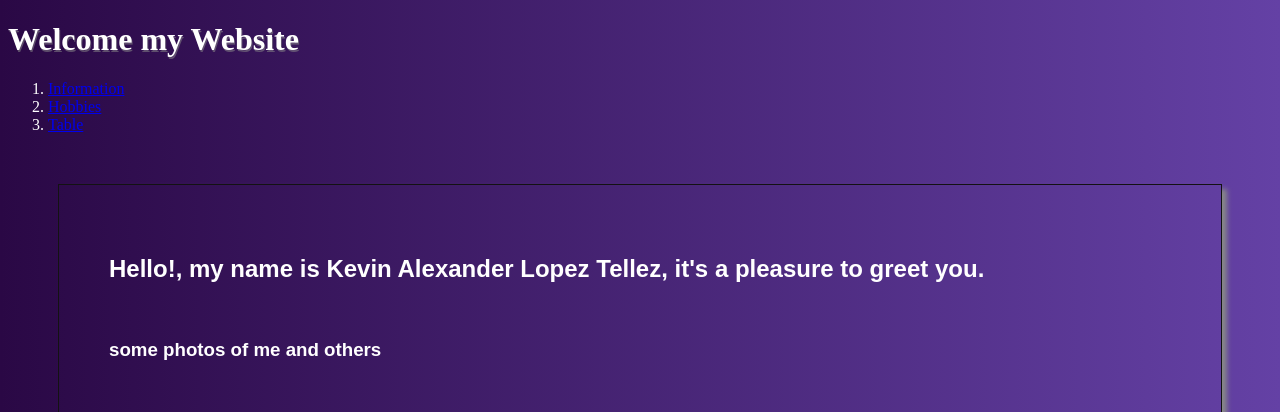
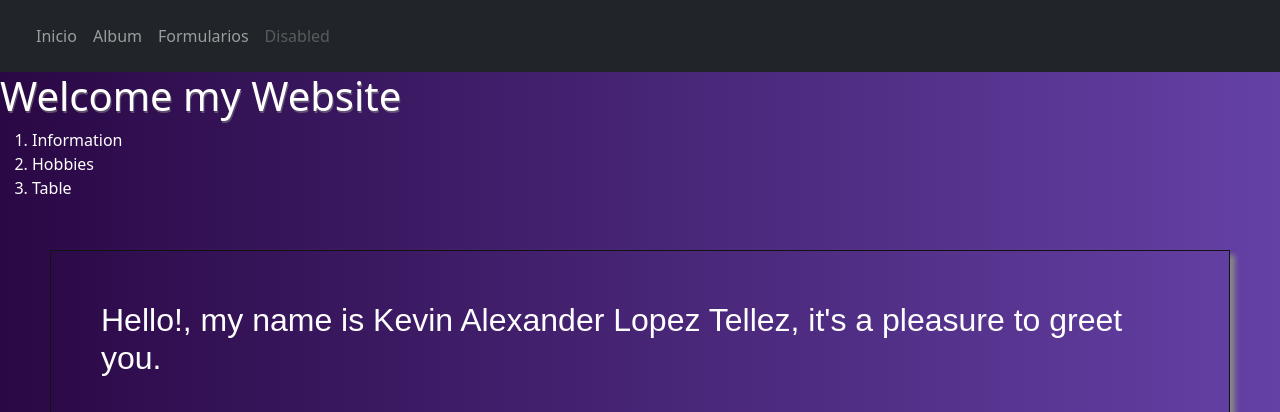
Before and after one commit to hashiramalopez100/cs50w-project0, a Flask app: page / in a window 1280 px wide. Shown: the top 412 px of the page. Run offline with Flask 2, Linux system fonts and the light colour scheme.

Commit message:
segundo  avance project0

```diff
--- a/app.py
+++ b/app.py
@@ -6,5 +6,13 @@ app = Flask(__name__)
 def home():
     return render_template("index.html")
 
+@app.route('/album')
+def album():
+    return render_template("album.html")
+
+@app.route('/formulario')
+def formulario():
+    return render_template("form.html")
+
 if __name__ == '__main__':
     app.run(debug=True)
--- a/static/style.css
+++ b/static/style.css
@@ -14,10 +14,39 @@ body{
 
     color: white;
 }
+
+#footer{
+position: fixed;
+position: bottom;
+}
+
+#album{
+border: solid black 2px;
+padding: 35px;
+margin: 30px;
+border-radius: 25px;
+box-shadow: rgb(76, 45, 117) 7px 3px 3.5px;
+}
+
+.img{
+    height: 250px;
+    width: 400;
+    padding: 10px;
+    margin: 15px;
+    box-shadow: inset;
+}
+
 #lista{
     border:2px solid #ffff;
     box-shadow: inset;
     border-radius: 50px;
+    text-decoration: none;
+}
+
+a{
+    text-decoration: none;
+    color: white;
+    text-justify: auto;
 }
 
 #title{
--- a/templates/index.html
+++ b/templates/index.html
@@ -8,9 +8,7 @@
 
     <div #lista>
         <ol>
-            <li>
-               <a href="#section1">Information</a>
-            </li>
+            <li><a href="#section1">Information</a></li>
             <li><a href="#section2">Hobbies</a></li>
             <li><a href="#section3">Table</a></li>
         </ol>
--- a/templates/layout.html
+++ b/templates/layout.html
@@ -5,19 +5,53 @@
     <meta http-equiv="X-UA-Compatible" content="IE=edge">
     <meta name="viewport" content="width=device-width, initial-scale=1.0">
     <title>Project0</title>
+<!-- CSS only -->
+<link href="https://cdn.jsdelivr.net/npm/bootstrap@5.0.2/dist/css/bootstrap.min.css" rel="stylesheet" integrity="sha384-EVSTQN3/azprG1Anm3QDgpJLIm9Nao0Yz1ztcQTwFspd3yD65VohhpuuCOmLASjC" crossorigin="anonymous">
+<!-- JavaScript Bundle with Popper -->
+<script src="https://cdn.jsdelivr.net/npm/bootstrap@5.0.2/dist/js/bootstrap.bundle.min.js" integrity="sha384-MrcW6ZMFYlzcLA8Nl+NtUVF0sA7MsXsP1UyJoMp4YLEuNSfAP+JcXn/tWtIaxVXM" crossorigin="anonymous"></script>
 
     <link href="{{ url_for('static', filename = 'style.css') }}" rel="stylesheet">
 </head>
 <body>
 
+<nav class="navbar navbar-expand-lg navbar-dark bg-dark p-2">
+    <div class="container-fluid m-2">
+      <button class="navbar-toggler" type="button" data-bs-toggle="collapse"data-bs-target="#navbarNav" aria-controls="navbarNav"aria-expanded="false" aria-label="Toggle navigation">
+        <span class="navbar-toggler-icon"></span>
+      </button>
+      <div class="collapse navbar-collapse" id="navbarNav">
+        <ul class="navbar-nav">
+          <li class="nav-item">
+            <a  class="nav-link" href="{{ url_for('home') }}">Inicio</a>
+          </li>
+
+          <li class="nav-item">
+            <a  class="nav-link"href="{{ url_for('album') }}">Album</a>
+          </li>
+
+          <li class="nav-item">
+            <a  class="nav-link" href="{{ url_for('formulario') }}">Formularios</a>
+          </li>
+          <li class="nav-item">
+            <a class="nav-link disabled" href="#" tabindex="-1"aria-disabled="true">Disabled</a>
+          </li>
+        </ul>
+      </div>
+    </div>
+  </nav>
+
+
 {%  block body %}
 
 {% endblock %}
 
-</body>
 <footer>
-    <center><div>
+    <center><div #id="footer">
         <h4 style="color: white;"> This is Web50. </h4>
     </div></center>
 </footer>
+</body>
+
+
+
 </html>
```
Also changed, not shown: other parts of static/style.css (+3 -1 lines), templates/album.html (added, +29 -0 lines), templates/form.html (added, +17 -0 lines), static/img/album/1.jpg (added), static/img/album/2.jpg (added), static/img/album/3.png (added), static/img/album/4.jpg (added), static/img/album/5.jpg (added), static/img/album/sephiroth.jpg (added), static/img/album/sephiroth1.jpg (added).
